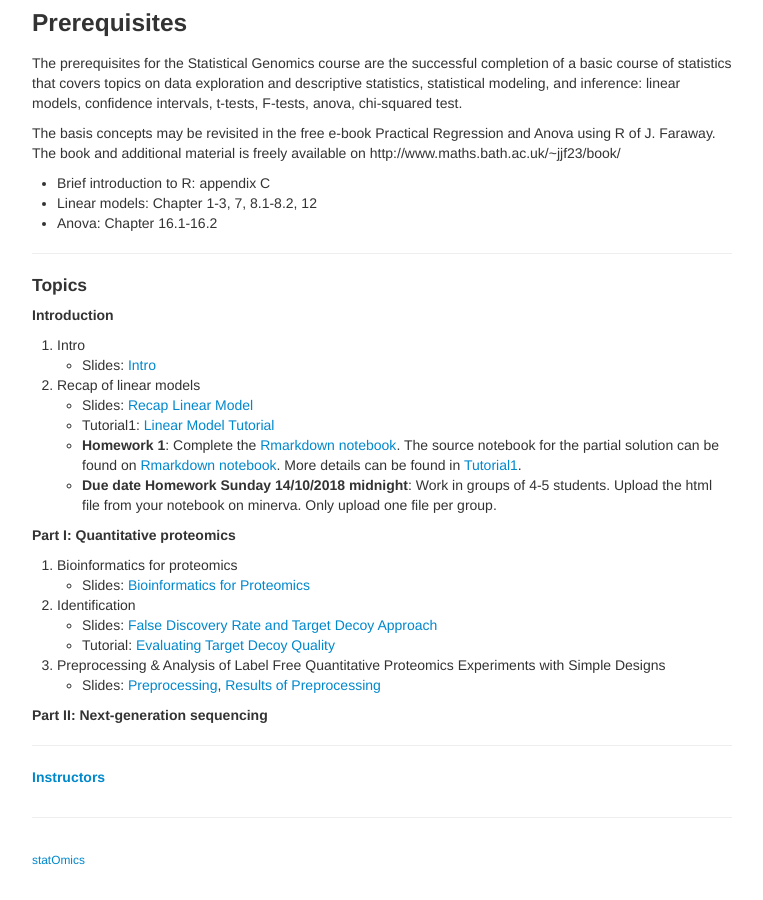
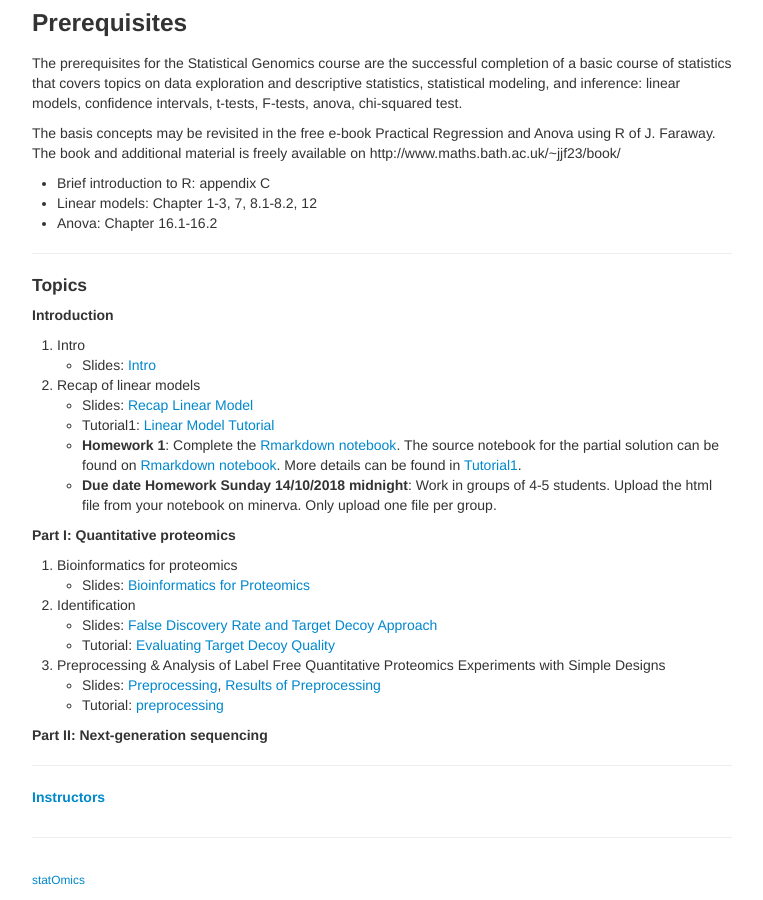
Before and after one commit to statOmics/statisticalGenomicsCourse2018, a Jekyll site: the page built from index.md, in a window 1280 px wide and 900 px high, scrolled down 688 px. Shown: the whole window, without its empty margins (258-1021 px from the left). Built offline with Jekyll 4.4.1, drawn with Linux system fonts in a browser that asks for light colours.

Commit message:
tutorial3

```diff
--- a/index.md
+++ b/index.md
@@ -54,7 +54,7 @@
 
   3. Preprocessing & Analysis of Label Free Quantitative Proteomics Experiments with Simple Designs
   - Slides: [Preprocessing](assets/2_MSqRob_data_analysisI.pdf), [Results of Preprocessing](assets/2_MSqRob_data_analysisIb.pdf)
-
+  - Tutorial: [preprocessing](pages/sdaMsqrobSimple.md)
 
 **Part II: Next-generation sequencing**
 
```
Also changed, not shown: 1 other file.
